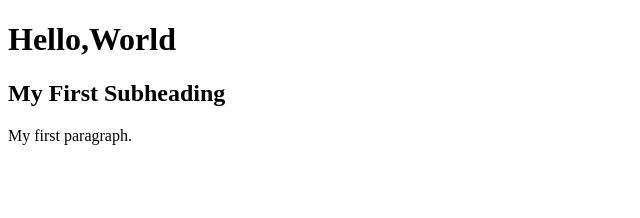
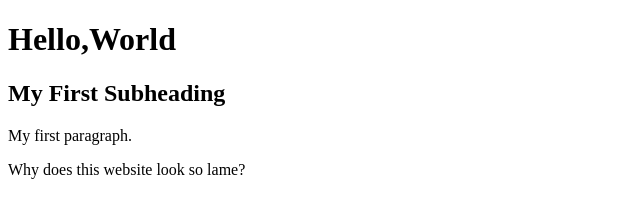
Before and after one commit to aragab87/ahmed-simple-website, a plain HTML site: page index.html in a window 1280 px wide. Shown: the whole page, without its empty margins (0-640 px from the left). Drawn offline with Linux system fonts and the light colour scheme.

Commit message:
changes to simple website

```diff
--- a/index.html
+++ b/index.html
@@ -1,7 +1,7 @@
 <!DOCTYPE html>
 <html>
 	<head>
-		<title>Simple Website</title>
+		<title> My first Lame Website</title>
 	</head>
 	<body>
 
@@ -10,6 +10,7 @@
 		<h2>My First Subheading</h2>
 
 		<p>My first paragraph.</p>
+		<p> Why does this website look so lame? <p>
 
 	</body>
 </html>
```
